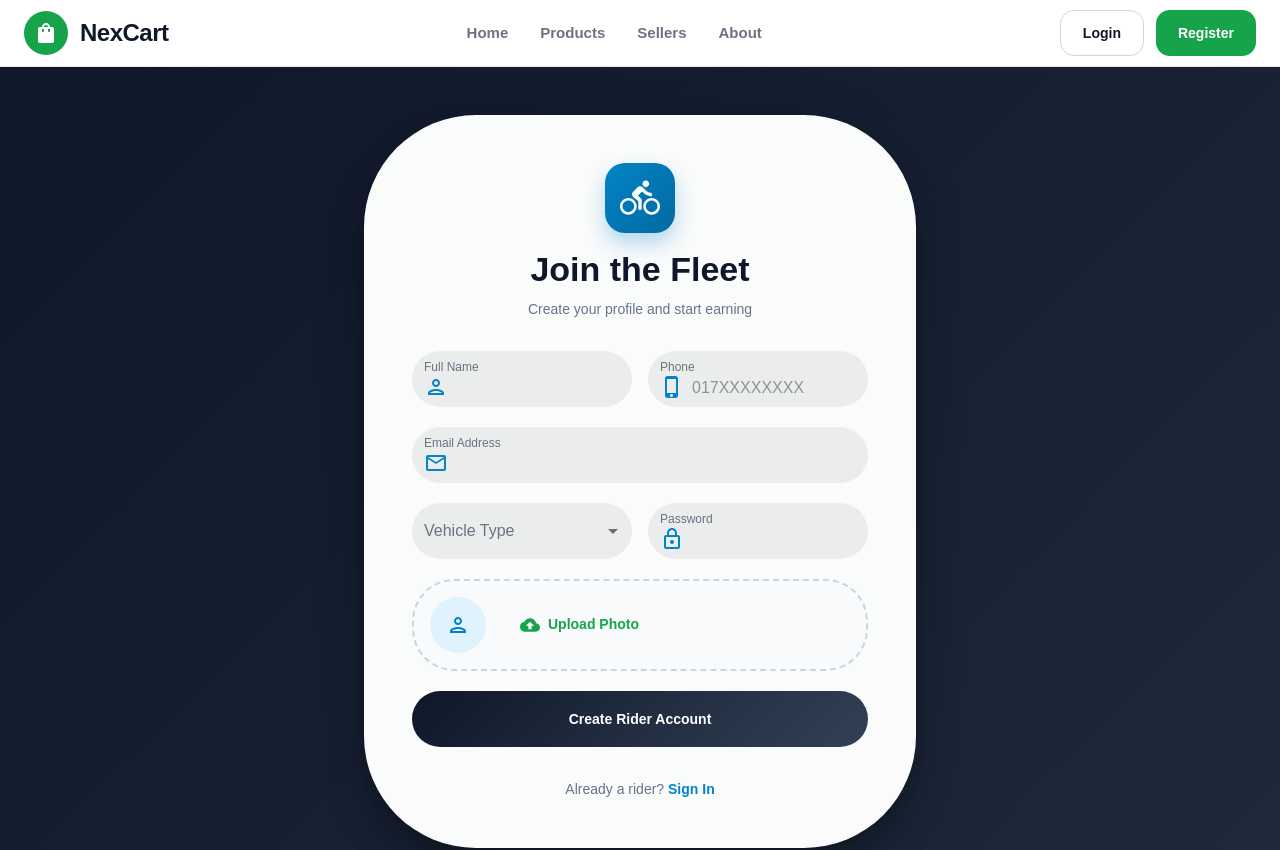
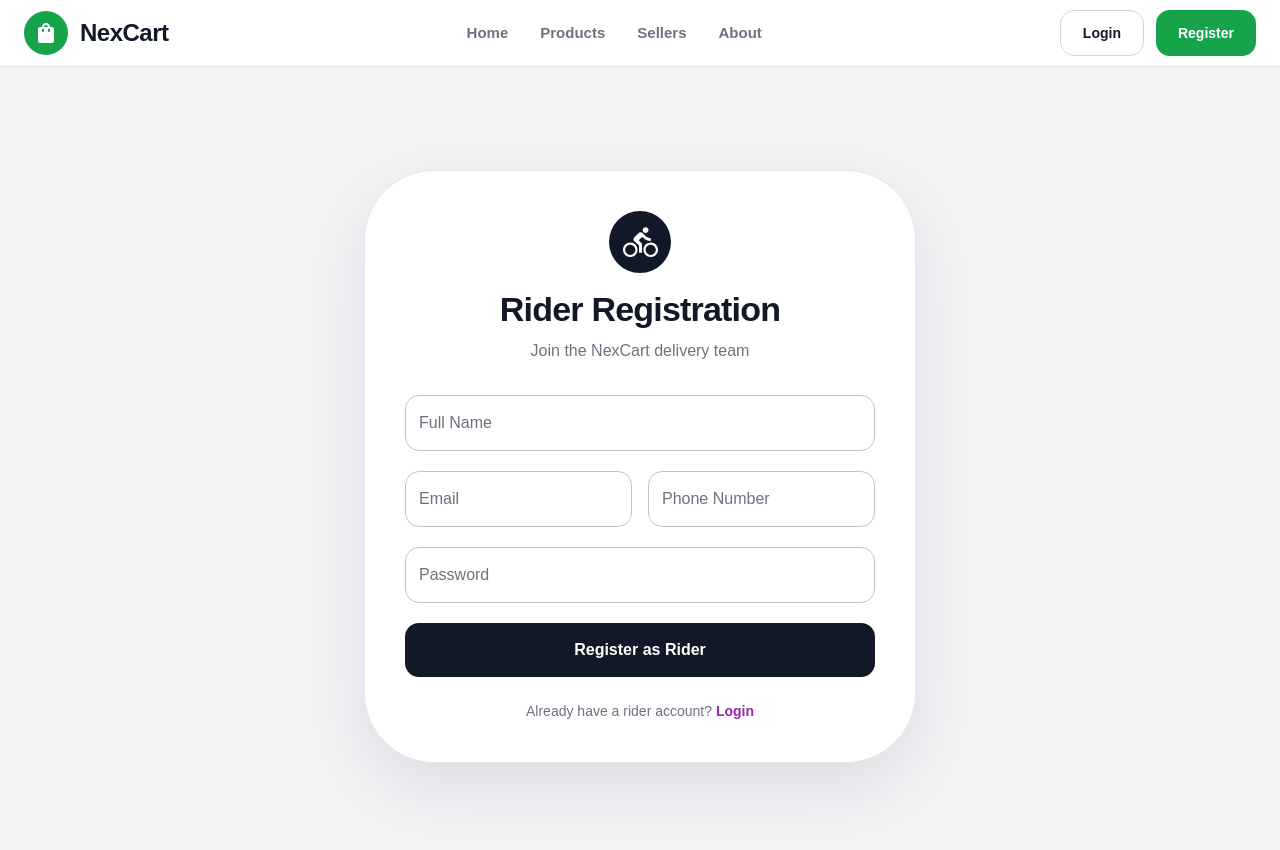
Before and after one commit to diptaPrattoy/NexCart-Frontend, a Next.js app: page /register/rider in a window 1280 px wide. Shown: the top 850 px of the page. Built offline with nearby package versions, Linux system fonts and the light colour scheme; what @mui/material-nextjs would draw is missing.

Commit message:
fixed rider login and register

```diff
--- a/app/login/rider/page.tsx
+++ b/app/login/rider/page.tsx
@@ -57,7 +57,7 @@ export default function RiderLoginPage() {
       setServerError("");
       setServerMessage("");
 
-      const response = await axios.post("http://localhost:3000/rider/login", data);
+      const response = await axios.post("http://localhost:3000/riders/login", data);
       const token = response.data?.token || response.data?.accessToken;
 
       if (token) localStorage.setItem("rider_token", token);
--- a/app/register/rider/page.tsx
+++ b/app/register/rider/page.tsx
@@ -1,279 +1,252 @@
 "use client";
 
+import { toast } from "react-toastify";
 import { useState } from "react";
 import Link from "next/link";
 import axios from "axios";
+
 import { useForm } from "react-hook-form";
 import { zodResolver } from "@hookform/resolvers/zod";
 import { z } from "zod";
 
-import {
-  Box,
-  Button,
-  Container,
-  Paper,
-  TextField,
-  Typography,
-  Alert,
-  CircularProgress,
-  InputAdornment,
-  MenuItem,
-  Avatar,
-} from "@mui/material";
-
-// Icons
+import Box from "@mui/material/Box";
+import Button from "@mui/material/Button";
+import Container from "@mui/material/Container";
+import Paper from "@mui/material/Paper";
+import TextField from "@mui/material/TextField";
+import Typography from "@mui/material/Typography";
+import CircularProgress from "@mui/material/CircularProgress";
 import DirectionsBikeIcon from "@mui/icons-material/DirectionsBike";
-import PersonOutlinedIcon from "@mui/icons-material/PersonOutlined";
-import PhoneIphoneIcon from "@mui/icons-material/PhoneIphone";
-import EmailOutlinedIcon from "@mui/icons-material/EmailOutlined";
-import LockOutlinedIcon from "@mui/icons-material/LockOutlined";
-import CloudUploadIcon from "@mui/icons-material/CloudUpload";
 
 const riderRegisterSchema = z.object({
-  name: z.string().min(3, "Name must be at least 3 characters").max(100),
+  name: z
+    .string()
+    .min(3, "Name must be at least 3 characters")
+    .max(100, "Name cannot be more than 100 characters"),
+
   email: z.string().email("Enter a valid email address"),
+
   phone: z
     .string()
-    .min(11, "Phone number must be at least 11 digits")
+    .min(11, "Phone number must be 11 digits")
+    .max(20, "Phone number cannot be more than 20 characters")
     .regex(/^01[0-9]{9}$/, "Enter a valid Bangladeshi phone number"),
-  password: z.string().min(6, "Password must be at least 6 characters"),
-  vehicle_type: z.string().min(1, "Please select your vehicle type"),
-  image: z
-    .any()
-    .refine((files) => files?.length === 1, "Profile image is required")
-    .refine(
-      (files) => ["image/jpeg", "image/jpg", "image/png", "image/webp"].includes(files?.[0]?.type),
-      "Only JPG, PNG, or WEBP allowed"
-    ),
+
+  password: z
+    .string()
+    .min(6, "Password must be at least 6 characters")
+    .max(255, "Password cannot be more than 255 characters"),
 });
 
 type RiderRegisterData = z.infer<typeof riderRegisterSchema>;
 
 export default function RiderRegisterPage() {
-  const [serverMessage, setServerMessage] = useState("");
-  const [serverError, setServerError] = useState("");
   const [loading, setLoading] = useState(false);
-  const [preview, setPreview] = useState<string | null>(null);
 
   const {
     register,
     handleSubmit,
     reset,
-    watch,
     formState: { errors },
   } = useForm<RiderRegisterData>({
     resolver: zodResolver(riderRegisterSchema),
+    defaultValues: {
+      name: "",
+      email: "",
+      phone: "",
+      password: "",
+    },
   });
-
-  const imageFile = watch("image");
-
-  const handleImageChange = (e: React.ChangeEvent<HTMLInputElement>) => {
-    const file = e.target.files?.[0];
-    if (file) {
-      setPreview(URL.createObjectURL(file));
-    }
-  };
 
   const onSubmit = async (data: RiderRegisterData) => {
     try {
       setLoading(true);
-      setServerMessage("");
-      setServerError("");
-
-      const formData = new FormData();
-      formData.append("name", data.name);
-      formData.append("email", data.email);
-      formData.append("phone", data.phone);
-      formData.append("password", data.password);
-      formData.append("vehicle_type", data.vehicle_type);
-      formData.append("image", data.image[0]);
 
       const response = await axios.post(
         "http://localhost:3000/riders/createRider",
-        formData,
-        { headers: { "Content-Type": "multipart/form-data" } }
+        data
       );
 
-      setServerMessage("Success! Your rider account has been created.");
-      setPreview(null);
+      toast.success(
+        response.data?.message || "Rider registered successfully"
+      );
+
       reset();
-    } catch (error: any) {
+    } catch (error: unknown) {
+      if (axios.isAxiosError(error)) {
+        console.log("Backend Error:", error.response?.data);
+
         const message = error.response?.data?.message;
-      setServerError(Array.isArray(message) ? message.join(", ") : message || "Registration failed");
+
+        // Backend sends array
+        if (Array.isArray(message)) {
+          message.forEach((msg) => toast.error(msg));
+        }
+
+        // Backend sends string
+        else if (typeof message === "string") {
+          toast.error(message);
+        }
+
+        // Fallback
+        else {
+          toast.error("Rider registration failed");
+        }
+      } else {
+        console.log(error);
+        toast.error("Something went wrong");
+      }
     } finally {
       setLoading(false);
     }
   };
 
   return (
-    <Box sx={{ minHeight: "100vh", display: "flex", alignItems: "center", justifyContent: "center", background: "linear-gradient(135deg, #0f172a 0%, #1e293b 100%)", py: 6 }}>
+    <Box
+      sx={{
+        minHeight: "100vh",
+        bgcolor: "#f3f4f6",
+        display: "flex",
+        alignItems: "center",
+        py: 6,
+      }}
+    >
       <Container maxWidth="sm">
-        <Paper elevation={24} sx={{ p: { xs: 4, sm: 6 }, borderRadius: 8, bgcolor: "rgba(255, 255, 255, 0.98)" }}>
-
+        <Paper
+          elevation={0}
+          sx={{
+            p: { xs: 3, sm: 5 },
+            borderRadius: 5,
+            border: "1px solid #e5e7eb",
+            boxShadow: "0 25px 70px rgba(15, 23, 42, 0.1)",
+          }}
+        >
           <Box sx={{ textAlign: "center", mb: 4 }}>
-            <Box sx={{ width: 70, height: 70, mx: "auto", mb: 2, borderRadius: "20px", background: "linear-gradient(135deg, #0284c7 0%, #0369a1 100%)", color: "white", display: "flex", alignItems: "center", justifyContent: "center", boxShadow: "0 10px 20px rgba(2, 132, 199, 0.3)" }}>
-              <DirectionsBikeIcon sx={{ fontSize: 40 }} />
-            </Box>
-            <Typography variant="h4" sx={{ fontWeight: 900, color: "#0f172a", mb: 1 }}>Join the Fleet</Typography>
-            <Typography variant="body2" sx={{ color: "#64748b" }}>Create your profile and start earning</Typography>
+            <Box
+              sx={{
+                width: 62,
+                height: 62,
+                mx: "auto",
+                mb: 2,
+                borderRadius: 4,
+                bgcolor: "secondary.main",
+                color: "white",
+                display: "flex",
+                alignItems: "center",
+                justifyContent: "center",
+              }}
+            >
+              <DirectionsBikeIcon fontSize="large" />
             </Box>
 
-          {serverMessage && <Alert severity="success" sx={{ mb: 3, borderRadius: 2 }}>{serverMessage}</Alert>}
-          {serverError && <Alert severity="error" sx={{ mb: 3, borderRadius: 2 }}>{serverError}</Alert>}
+            <Typography
+              variant="h4"
+              sx={{
+                fontWeight: 900,
+                color: "text.primary",
+                letterSpacing: "-0.8px",
+              }}
+            >
+              Rider Registration
+            </Typography>
 
-          <Box component="form" onSubmit={handleSubmit(onSubmit)} noValidate sx={{ display: "flex", flexDirection: "column", gap: 2.5 }}>
+            <Typography sx={{ mt: 1, color: "text.secondary" }}>
+              Join the NexCart delivery team
+            </Typography>
+          </Box>
 
-            <Box sx={{ display: 'flex', gap: 2, flexDirection: { xs: 'column', sm: 'row' } }}>
+          <Box
+            component="form"
+            onSubmit={handleSubmit(onSubmit)}
+            noValidate
+            sx={{
+              display: "flex",
+              flexDirection: "column",
+              gap: 2.5,
+            }}
+          >
             <TextField
               label="Full Name"
+              placeholder="Enter your name"
               fullWidth
-                variant="filled"
               {...register("name")}
-                error={!!errors.name}
+              error={Boolean(errors.name)}
               helperText={errors.name?.message}
-                slotProps={{
-                  input: {
-                    disableUnderline: true,
-                    sx: { borderRadius: 3 },
-                    startAdornment: (
-                      <InputAdornment position="start">
-                        <PersonOutlinedIcon sx={{color: '#0284c7'}}/>
-                      </InputAdornment>
-                    )
-                  }
+            />
+
+            <Box
+              sx={{
+                display: "flex",
+                gap: 2,
+                flexDirection: { xs: "column", sm: "row" },
               }}
+            >
+              <TextField
+                label="Email"
+                placeholder="Email address"
+                fullWidth
+                {...register("email")}
+                error={Boolean(errors.email)}
+                helperText={errors.email?.message}
               />
+
               <TextField
-                label="Phone"
+                label="Phone Number"
+                placeholder="017XXXXXXXX"
                 fullWidth
-                variant="filled"
-                placeholder="017XXXXXXXX"
                 {...register("phone")}
-                error={!!errors.phone}
+                error={Boolean(errors.phone)}
                 helperText={errors.phone?.message}
-                slotProps={{
-                  input: {
-                    disableUnderline: true,
-                    sx: { borderRadius: 3 },
-                    startAdornment: (
-                      <InputAdornment position="start">
-                        <PhoneIphoneIcon sx={{color: '#0284c7'}}/>
-                      </InputAdornment>
-                    )
-                  }
-                }}
               />
             </Box>
-
-            <TextField
-              label="Email Address"
-              fullWidth
-              variant="filled"
-              {...register("email")}
-              error={!!errors.email}
-              helperText={errors.email?.message}
-              slotProps={{
-                input: {
-                  disableUnderline: true,
-                  sx: { borderRadius: 3 },
-                  startAdornment: (
-                    <InputAdornment position="start">
-                      <EmailOutlinedIcon sx={{color: '#0284c7'}}/>
-                    </InputAdornment>
-                  )
-                }
-              }}
-            />
-
-            <Box sx={{ display: 'flex', gap: 2, flexDirection: { xs: 'column', sm: 'row' } }}>
-              <TextField
-                select
-                label="Vehicle Type"
-                fullWidth
-                variant="filled"
-                defaultValue=""
-                {...register("vehicle_type")}
-                error={!!errors.vehicle_type}
-                helperText={errors.vehicle_type?.message}
-                // Specific fix for React 19 Select component warning
-                slotProps={{
-                  select: {
-                    sx: { borderRadius: 3 }
-                  },
-                  input: {
-                    disableUnderline: true
-                  }
-                }}
-              >
-                <MenuItem value="bicycle">Bicycle</MenuItem>
-                <MenuItem value="bike">Motorcycle</MenuItem>
-                <MenuItem value="van">Delivery Van</MenuItem>
-              </TextField>
 
             <TextField
               label="Password"
               type="password"
               fullWidth
-                variant="filled"
               {...register("password")}
-                error={!!errors.password}
+              error={Boolean(errors.password)}
               helperText={errors.password?.message}
-                slotProps={{
-                  input: {
-                    disableUnderline: true,
-                    sx: { borderRadius: 3 },
-                    startAdornment: (
-                      <InputAdornment position="start">
-                        <LockOutlinedIcon sx={{color: '#0284c7'}}/>
-                      </InputAdornment>
-                    )
-                  }
-                }}
             />
-            </Box>
-
-            <Box sx={{ display: 'flex', alignItems: 'center', gap: 2, p: 2, border: '2px dashed #cbd5e0', borderRadius: 3, borderColor: errors.image ? 'error.main' : '#cbd5e0', bgcolor: '#f8fafc' }}>
-              <Avatar src={preview || ""} sx={{ width: 56, height: 56, bgcolor: '#e0f2fe', color: '#0284c7' }}>
-                {!preview && <PersonOutlinedIcon />}
-              </Avatar>
-              <Box sx={{ flex: 1 }}>
-                <Button component="label" variant="text" startIcon={<CloudUploadIcon />} sx={{ textTransform: 'none', fontWeight: 600 }}>
-                  {imageFile?.[0] ? imageFile[0].name : "Upload Photo"}
-                  <input
-                    type="file"
-                    hidden
-                    accept="image/*"
-                    {...register("image")}
-                    onChange={(e) => {
-                      register("image").onChange(e);
-                      handleImageChange(e);
-                    }}
-                  />
-                </Button>
-                {errors.image && <Typography variant="caption" color="error" display="block">{String(errors.image.message)}</Typography>}
-              </Box>
-            </Box>
 
             <Button
               type="submit"
               variant="contained"
+              color="secondary"
               disabled={loading}
-              fullWidth
               sx={{
-                py: 2,
-                borderRadius: 4,
-                fontWeight: 700,
-                textTransform: "none",
-                background: "linear-gradient(135deg, #0f172a 0%, #334155 100%)",
-                '&:hover': { background: '#000' }
+                py: 1.6,
+                fontSize: 16,
+                fontWeight: 800,
               }}
             >
-              {loading ? <CircularProgress size={24} color="inherit" /> : "Create Rider Account"}
+              {loading ? (
+                <CircularProgress size={24} sx={{ color: "white" }} />
+              ) : (
+                "Register as Rider"
+              )}
             </Button>
           </Box>
 
-          <Typography sx={{ mt: 4, textAlign: "center", color: "#64748b", fontSize: 14 }}>
-            Already a rider? <Link href="/rider/login" style={{ color: "#0284c7", fontWeight: 700, textDecoration: "none" }}>Sign In</Link>
+          <Typography
+            sx={{
+              mt: 3,
+              textAlign: "center",
+              color: "text.secondary",
+              fontSize: 14,
+            }}
+          >
+            Already have a rider account?{" "}
+            <Link
+              href="/login/rider"
+              style={{
+                color: "#9c27b0",
+                textDecoration: "none",
+                fontWeight: 800,
+              }}
+            >
+              Login
+            </Link>
           </Typography>
         </Paper>
       </Container>
```
Also changed, not shown: app/dashboard/RiderDashboard.tsx (added). Lines whose indentation alone changed are shown as unchanged.
